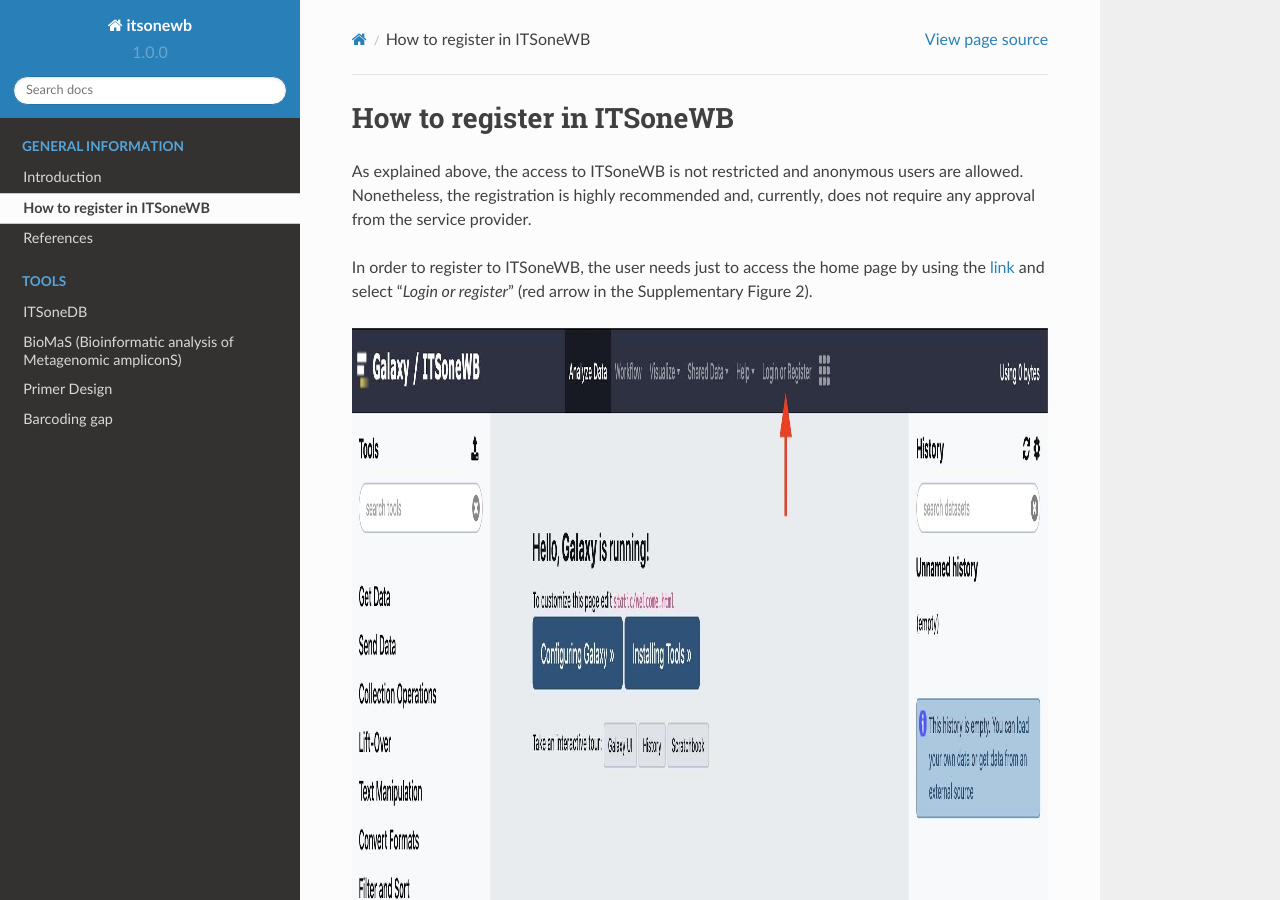
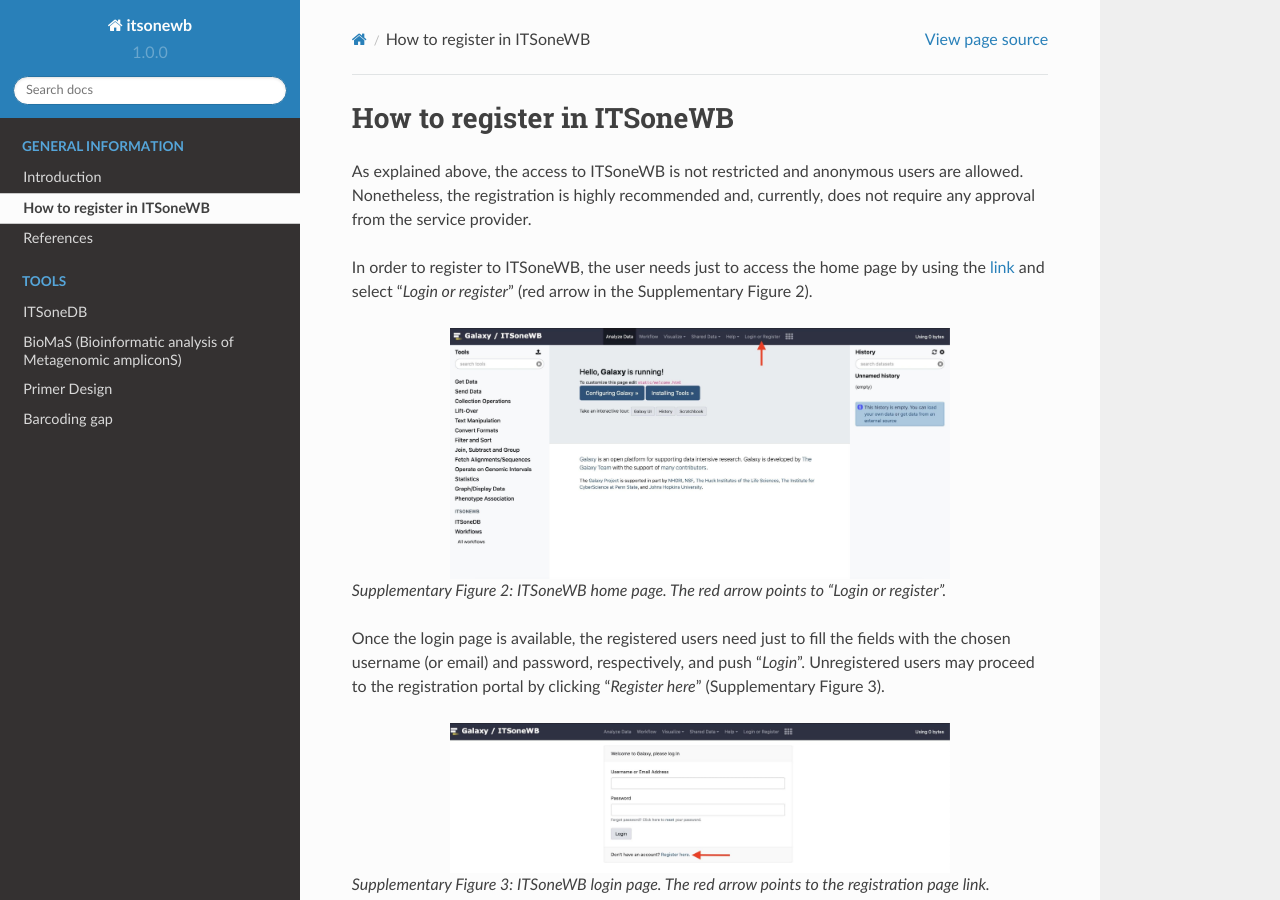
Before and after one commit to ibiom-cnr/itsonewb, a Sphinx documentation site: the page built from docs/source/auth.rst, in a window 1280 px wide and 900 px high. Built offline with Sphinx 7.4.7 and the Read the Docs theme 2.0.0, drawn with Linux system fonts in a browser that asks for light colours.

Commit message:
scale figs

```diff
--- a/docs/source/auth.rst
+++ b/docs/source/auth.rst
@@ -7,7 +7,7 @@ service provider.
 In order to register to ITSoneWB, the user needs just to access the home page by using the `link <http://itsonewb.cloud.ba.infn.it/galaxy>`_ and select "*Login or register*" (red arrow in the Supplementary Figure 2).
 
 .. figure:: _static/img/intro/image2.jpg
-   :scale: 100 %
+   :scale: 20 %
    :align: center
 
 *Supplementary Figure 2: ITSoneWB home page. The red arrow points to "Login or register".*
@@ -15,7 +15,7 @@ In order to register to ITSoneWB, the user needs just to access the home page by
 Once the login page is available, the registered users need just to fill the fields with the chosen username (or email) and password, respectively, and push "*Login*". Unregistered users may proceed to the registration portal by clicking "*Register here*" (Supplementary Figure 3).
 
 .. figure:: _static/img/intro/image3.jpg
-   :scale: 100 %
+   :scale: 20 %
    :align: center
 
 *Supplementary Figure 3: ITSoneWB login page. The red arrow points to the registration page link.*
@@ -33,7 +33,7 @@ To complete the registration, it is required to fill the fields with the informa
 By clicking "*Create*", the account will be automatically created and the user logged in to ITSoneWB.
 
 .. figure:: _static/img/intro/image4.jpg
-   :scale: 100 %
+   :scale: 20 %
    :align: center
 
 *Supplementary Figure 4: Registration page.*
```
